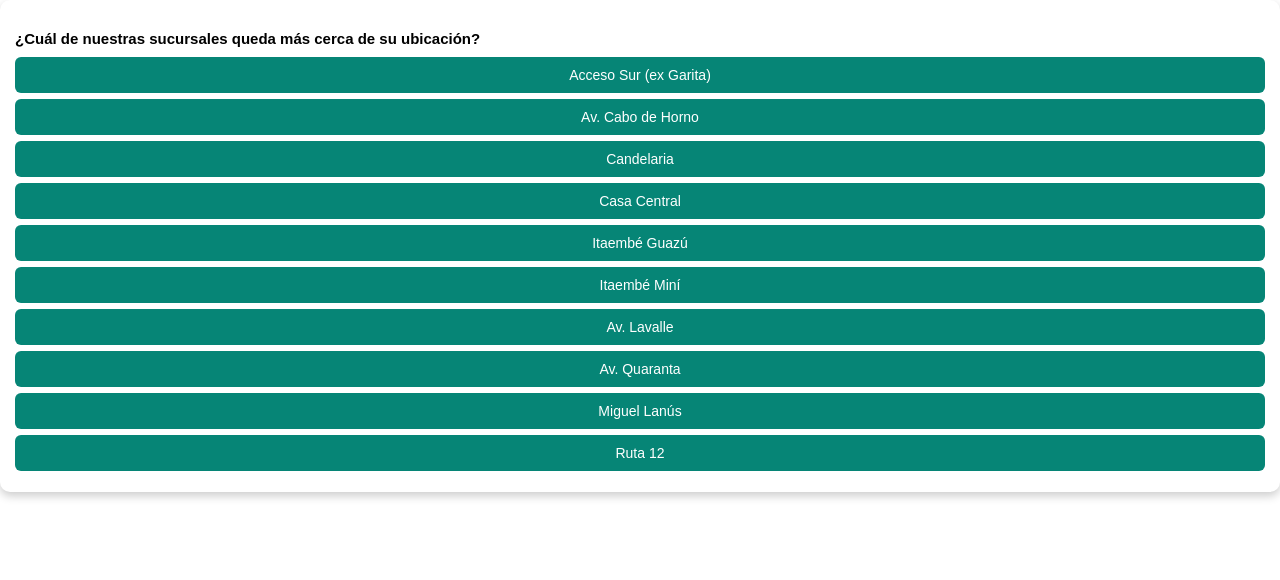
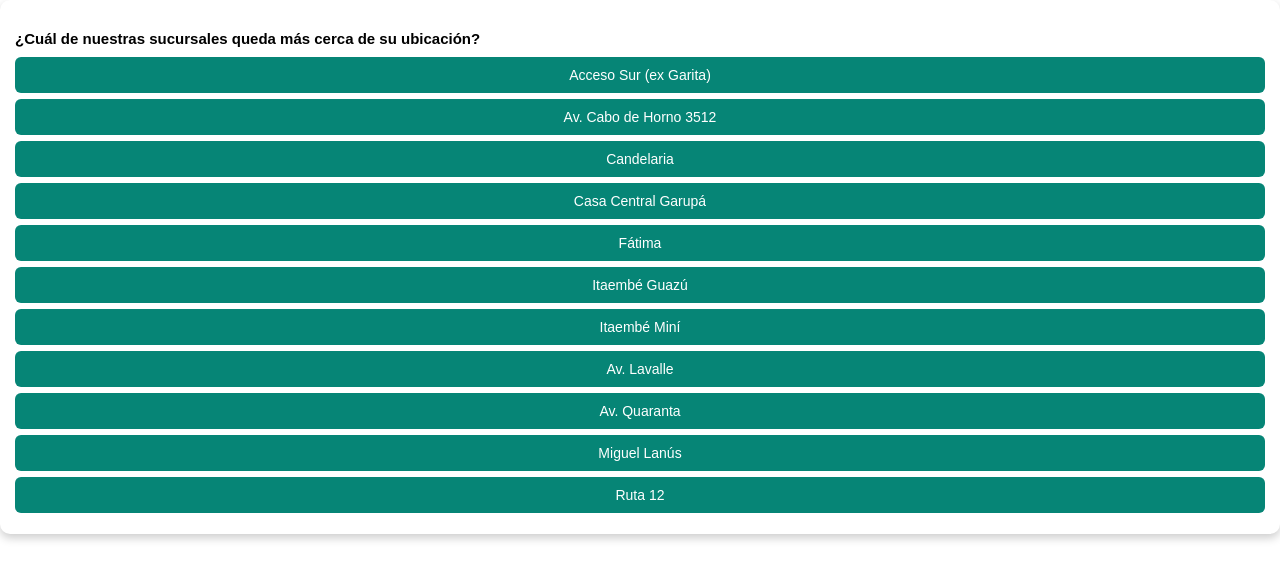
Before and after one commit to Enz0AE/boton-chat, a plain HTML site: page index.html in a window 1280 px wide. Drawn offline with Linux system fonts and the light colour scheme.

Commit message:
Update nros act index.html

```diff
--- a/index.html
+++ b/index.html
@@ -58,14 +58,15 @@
   <div class="chat-container">
     <p>¿Cuál de nuestras sucursales queda más cerca de su ubicación?</p>
     <button class="sucursal-button" onclick="redireccionar('https://wa.link/feorib')">Acceso Sur (ex Garita)</button>
-    <button class="sucursal-button" onclick="redireccionar('https://wa.link/bvkzvw')">Av. Cabo de Horno</button>
+    <button class="sucursal-button" onclick="redireccionar('https://wa.link/e4gh3k')">Av. Cabo de Horno 3512</button>
     <button class="sucursal-button" onclick="redireccionar('https://wa.link/lmb2ui')">Candelaria</button>
-    <button class="sucursal-button" onclick="redireccionar('https://wa.link/le2kxa')">Casa Central</button>
+    <button class="sucursal-button" onclick="redireccionar('https://wa.link/osmspj')">Casa Central Garupá</button>
+    <button class="sucursal-button" onclick="redireccionar('https://wa.link/tq4eq0')">Fátima</button>
     <button class="sucursal-button" onclick="redireccionar('https://wa.link/8px63y')">Itaembé Guazú</button>
     <button class="sucursal-button" onclick="redireccionar('https://wa.link/qquoh4')">Itaembé Miní</button>
     <button class="sucursal-button" onclick="redireccionar('https://wa.link/e5xfog')">Av. Lavalle</button>
-    <button class="sucursal-button" onclick="redireccionar('https://wa.link/3p9bo7')">Av. Quaranta</button>
-    <button class="sucursal-button" onclick="redireccionar('https://wa.link/74ji2n')">Miguel Lanús</button>
+    <button class="sucursal-button" onclick="redireccionar('https://wa.link/fmevh9')">Av. Quaranta</button>
+    <button class="sucursal-button" onclick="redireccionar('https://wa.link/ukv2rq')">Miguel Lanús</button>
     <button class="sucursal-button" onclick="redireccionar('https://wa.link/5rk4ha')">Ruta 12</button>
   </div>
 
```
